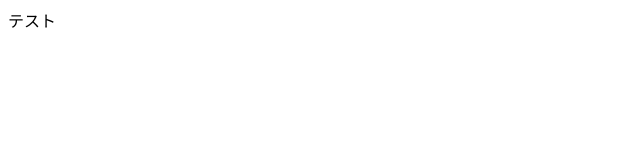
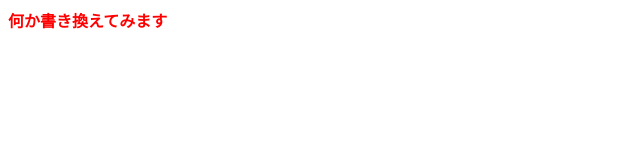
Before and after one commit to kanoukoma/20240429-git-workshop, a plain HTML site: page index.html in a window 1280 px wide. Shown: the whole page, without its empty margins (0-640 px from the left). Drawn offline with Linux system fonts and the light colour scheme.

Commit message:
Update index.html

```diff
--- a/index.html
+++ b/index.html
@@ -5,6 +5,6 @@
     <title>タイトル</title>
   </head>
   <body>
-    テスト
+    <strong style="color: red">何か書き換えてみます</strong>
   </body>
 </html>
```
